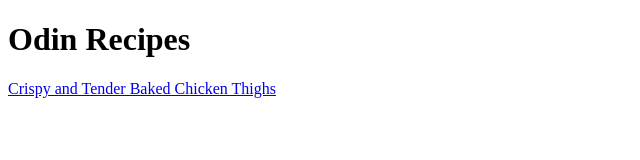
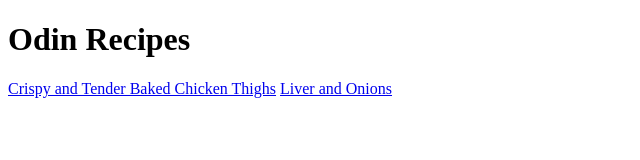
Before and after one commit to AllyciaP/odin-recipes, a plain HTML site: page index.html in a window 1280 px wide. Shown: the whole page, without its empty margins (0-640 px from the left). Drawn offline with Linux system fonts and the light colour scheme.

Commit message:
Update index.html
Added beef liver and onions recipe link

```diff
--- a/index.html
+++ b/index.html
@@ -7,6 +7,6 @@
     <body>
         <h1>Odin Recipes</h1>
         <a href="recipes/chicken.html">Crispy and Tender Baked Chicken Thighs</a>
-
+        <a href="recipes/beef.html">Liver and Onions</a>
     </body>
 </html>
```
